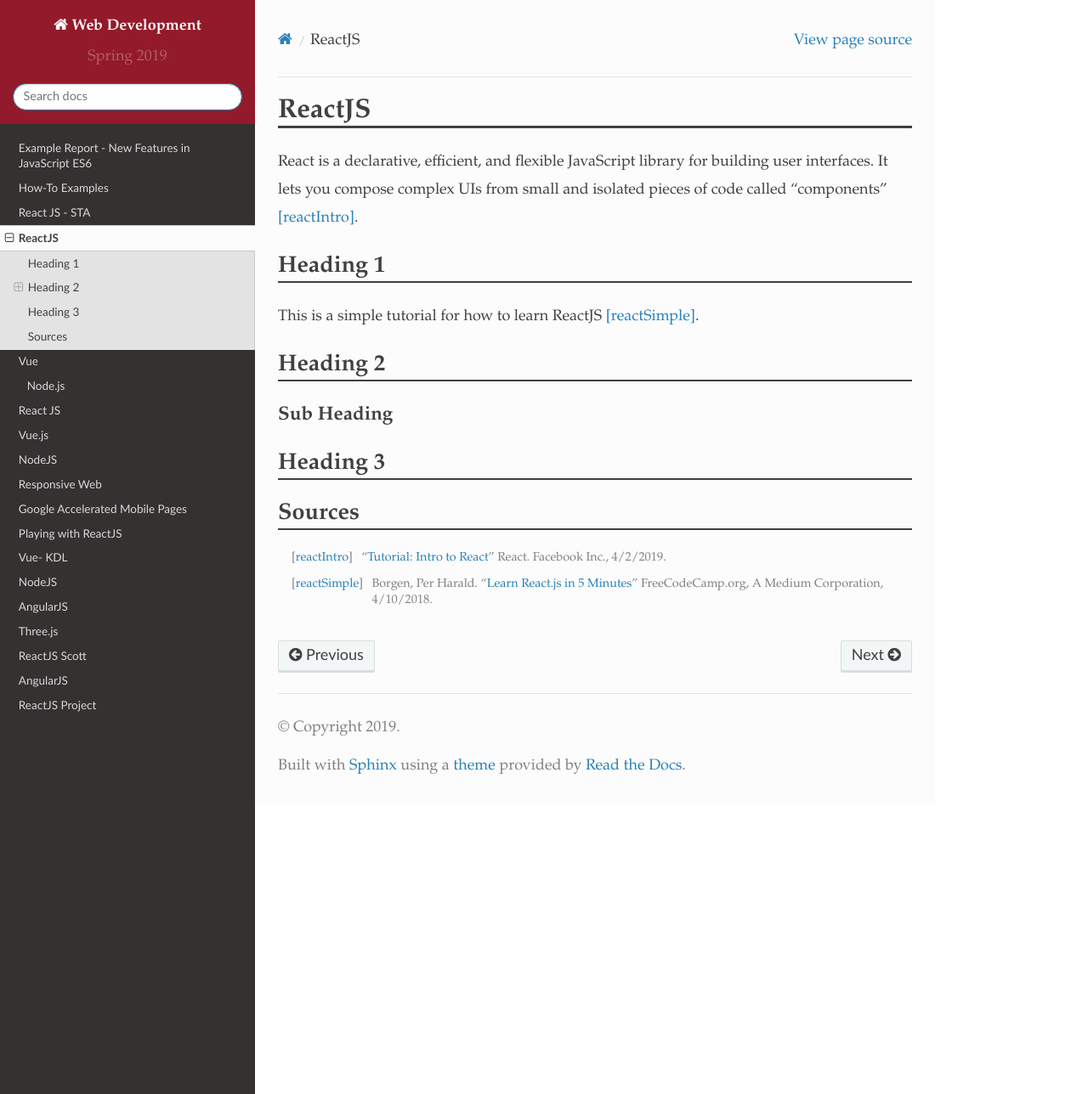
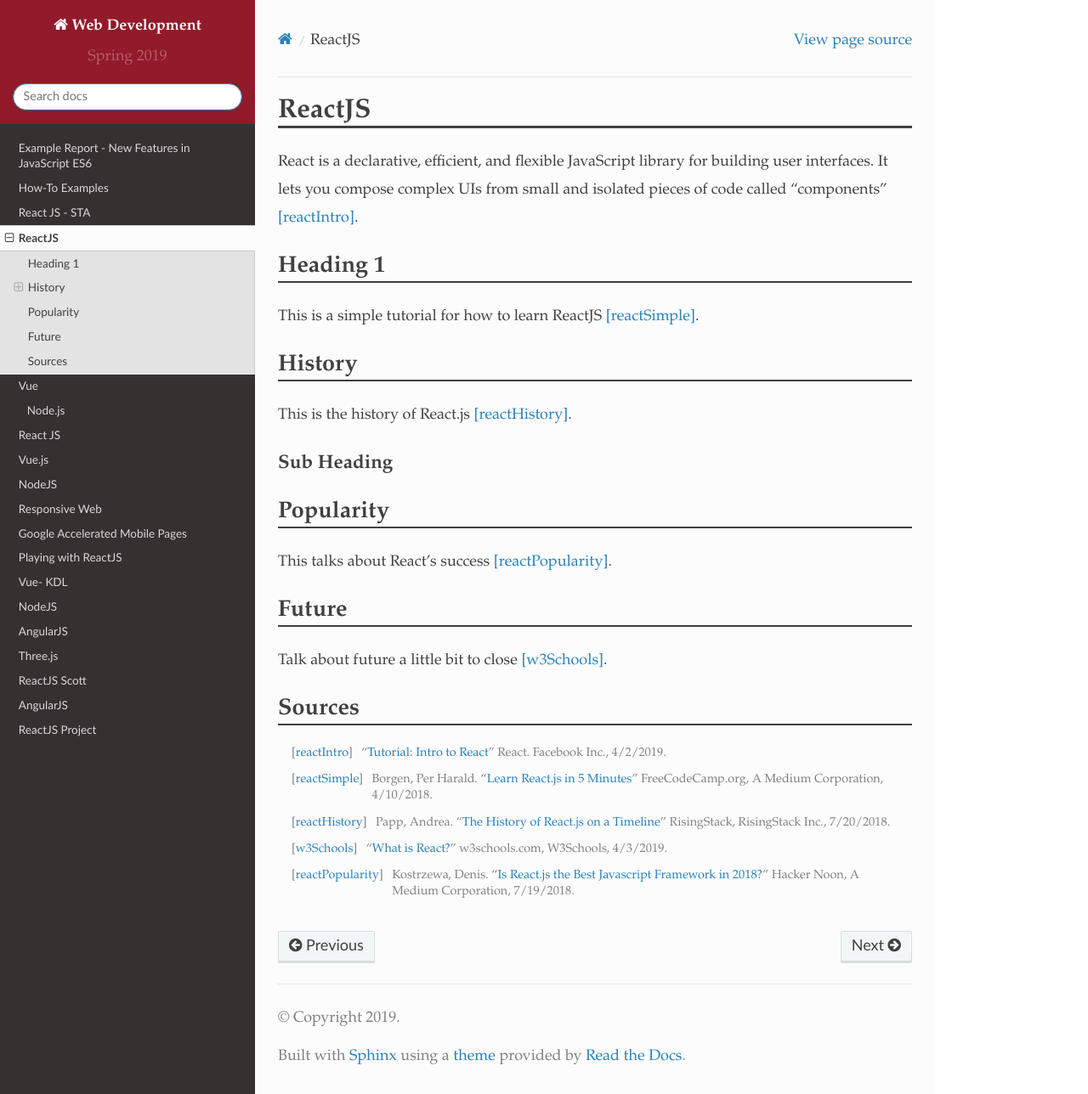
Before and after one commit to pvcraven/2019_spring_web_dev, a Sphinx documentation site: the page built from source/final/becker/index.rst, in a window 1280 px wide and 1288 px high. Shown: the whole window at 85% size. Built offline with Sphinx 7.4.7 and the Read the Docs theme 2.0.0, drawn with Linux system fonts in a browser that asks for light colours.

Commit message:
More research

```diff
--- a/source/final/becker/index.rst
+++ b/source/final/becker/index.rst
@@ -10,16 +10,25 @@
 
 This is a simple tutorial for how to learn ReactJS [reactSimple]_.
 
-Heading 2
+History
 ---------
+This is the history of React.js [reactHistory]_.
 
 Sub Heading
 ~~~~~~~~~~~
 
-Heading 3
+Popularity
+------------
+This talks about React's success [reactPopularity]_.
+
+Future
 ---------
+Talk about future a little bit to close [w3Schools]_.
 
 Sources
 ---------
 .. [reactIntro] "`Tutorial: Intro to React <https://reactjs.org/tutorial/tutorial.html>`_" React. Facebook Inc., 4/2/2019.
 .. [reactSimple] Borgen, Per Harald. "`Learn React.js in 5 Minutes <https://medium.freecodecamp.org/learn-react-js-in-5-minutes-526472d292f4>`_" FreeCodeCamp.org, A Medium Corporation, 4/10/2018.
+.. [reactHistory] Papp, Andrea. "`The History of React.js on a Timeline <https://blog.risingstack.com/the-history-of-react-js-on-a-timeline/>`_" RisingStack, RisingStack Inc., 7/20/2018.
+.. [w3Schools] "`What is React? <https://www.w3schools.com/whatis/whatis_react.asp>`_" w3schools.com, W3Schools, 4/3/2019.
+.. [reactPopularity] Kostrzewa, Denis. "`Is React.js the Best Javascript Framework in 2018? <https://hackernoon.com/is-react-js-the-best-javascript-framework-in-2018-264a0eb373c8>`_" Hacker Noon, A Medium Corporation, 7/19/2018.
```
